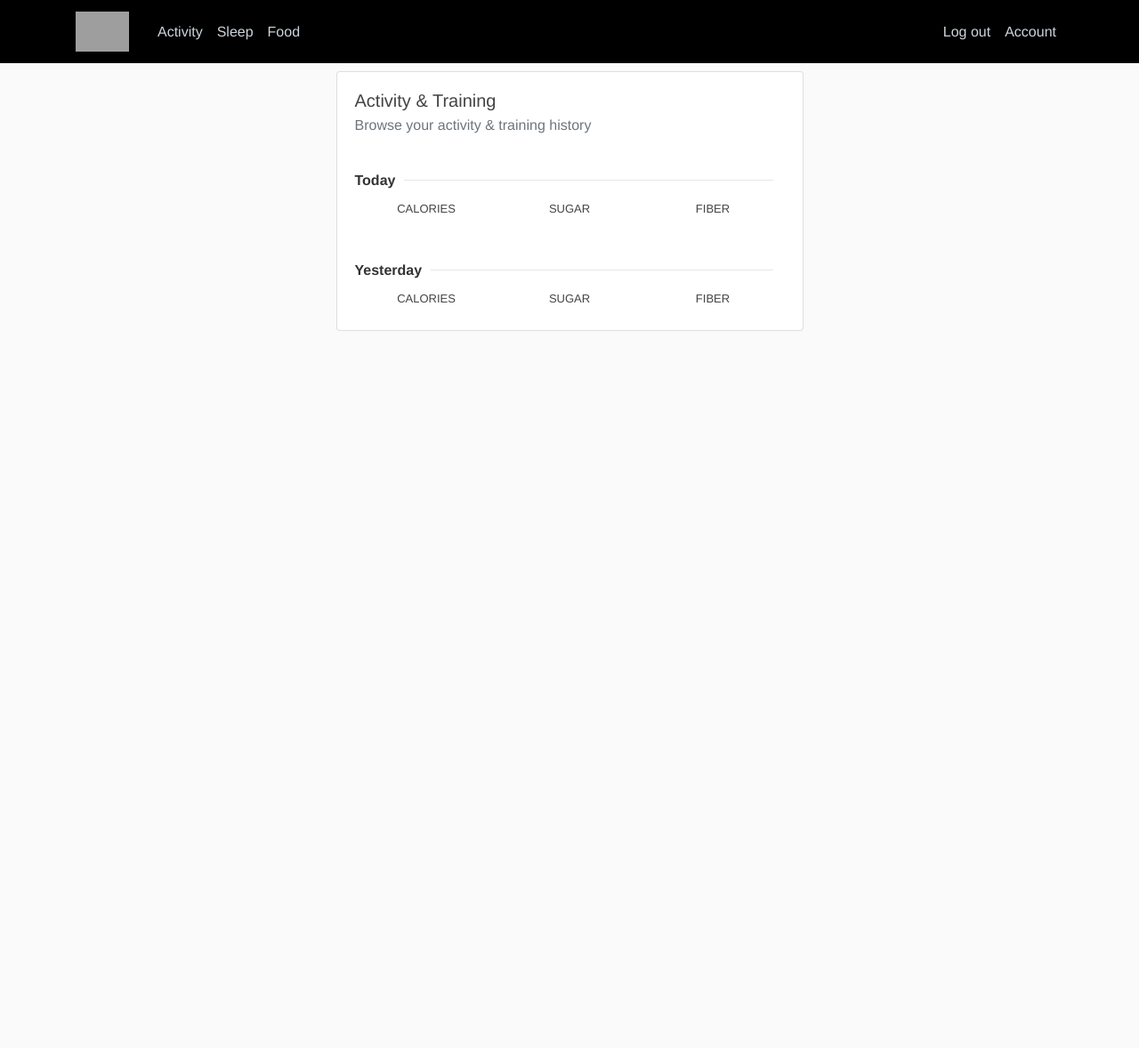
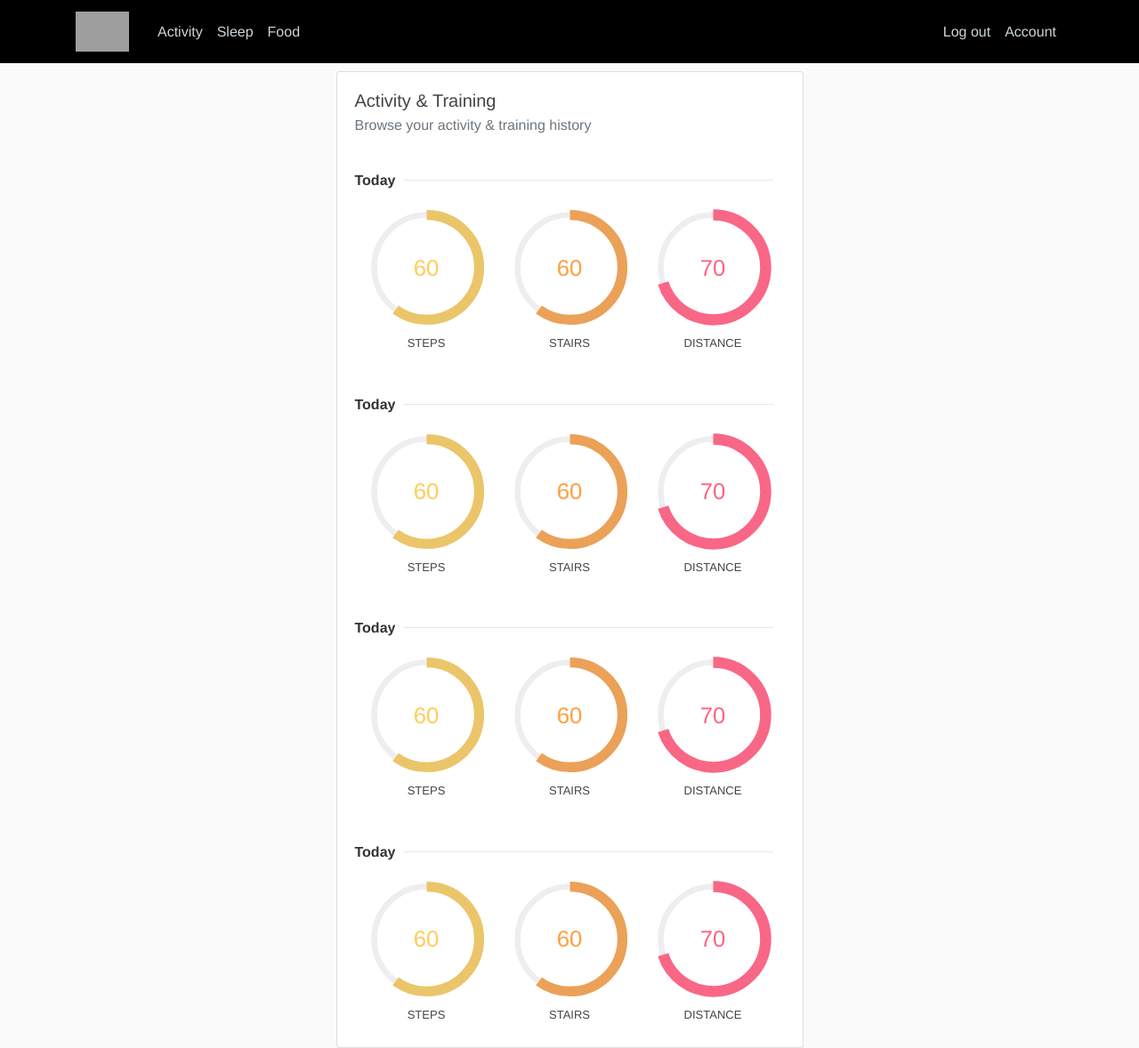
Before and after one commit to Netty2/racefox, a Flask app: page /activity in a window 1280 px wide. Shown: the whole page at 89% size. Before the commit the page ends 372 px from the top, so only its background shows below. Run offline with Flask 2, Linux system fonts and the light colour scheme; a user stored in the database is signed in; some libraries are stand-ins or nearby versions; grey boxes are pictures that could not be loaded.

Commit message:
Fixed dynamic actvity in day-view

```diff
--- a/app/routes.py
+++ b/app/routes.py
@@ -47,8 +47,38 @@ def load_sleep():
 
 @app.route("/activity")
 def load_activity():
+	mock_activity_data = [
+		{
+		"date": "2018-11-25",
+		"day_display_name": "Today",
+		"steps": 0.6,
+		"stairs": 0.7,
+		"distance": 0.8
+		},
+		{
+		"date": "2018-11-24",
+		"day_display_name": "Yesterday",
+		"steps": 0.6,
+		"stairs": 0.7,
+		"distance": 0.8
+		},
+		{
+		"date": "2018-11-23",
+		"day_display_name": "Friday",
+		"steps": 0.6,
+		"stairs": 0.7,
+		"distance": 0.8
+		},
+		{
+		"date": "2018-11-24",
+		"day_display_name": "Thursday",
+		"steps": 0.6,
+		"stairs": 0.7,
+		"distance": 0.8
+		}
+	]
 	if current_user.is_authenticated:
-		return render_template('activity.html', title = 'Activity & Training')
+		return render_template('activity.html', title = 'Activity & Training', user_data = mock_activity_data)
 	else:
 		return redirect(url_for('home'))
 
--- a/app/static/graphs.js
+++ b/app/static/graphs.js
@@ -1,42 +1,64 @@
 window.onload = function(){
   createFoodGraphs();
   createSleepGraphs();
+  createActivityGraphs();
 }
 
 function createSleepGraphs(){
   // sleep quality graphs
-  var carbGraphs = document.getElementsByClassName("sleep_quality_chart");
-  for (var i = 0; i < carbGraphs.length; i++){
-    var carbProgressGraph = createProgressGraph(carbGraphs[i], window.chartColors.yellow);
-    carbProgressGraph.animate(carbGraphs[i].getAttribute("data"));
+  var graphs = document.getElementsByClassName("sleep_quality_chart");
+  for (var i = 0; i < graphs.length; i++){
+    var graph = createProgressGraph(graphs[i], window.chartColors.yellow);
+    graph.animate(graphs[i].getAttribute("data"));
   }
   // slept hours graphs
-  var carbGraphs = document.getElementsByClassName("hours_slept_chart");
-  for (var i = 0; i < carbGraphs.length; i++){
-    var carbProgressGraph = createProgressGraph(carbGraphs[i], window.chartColors.orange);
-    carbProgressGraph.animate(carbGraphs[i].getAttribute("data"));
+  var graphs = document.getElementsByClassName("hours_slept_chart");
+  for (var i = 0; i < graphs.length; i++){
+    var graph = createProgressGraph(graphs[i], window.chartColors.orange);
+    graph.animate(graphs[i].getAttribute("data"));
   }
 
 }
 
 function createFoodGraphs(){
   // Carb graphs
-  var carbGraphs = document.getElementsByClassName("carb_chart");
-  for (var i = 0; i < carbGraphs.length; i++){
-    var carbProgressGraph = createProgressGraph(carbGraphs[i], window.chartColors.yellow);
-    carbProgressGraph.animate(carbGraphs[i].getAttribute("data"));
+  var graphs = document.getElementsByClassName("carb_chart");
+  for (var i = 0; i < graphs.length; i++){
+    var graph = createProgressGraph(graphs[i], window.chartColors.yellow);
+    graph.animate(graphs[i].getAttribute("data"));
   }
   // Fat graphs
-  var carbGraphs = document.getElementsByClassName("fat_chart");
-  for (var i = 0; i < carbGraphs.length; i++){
-    var carbProgressGraph = createProgressGraph(carbGraphs[i], window.chartColors.orange);
-    carbProgressGraph.animate(carbGraphs[i].getAttribute("data"));
+  var graphs = document.getElementsByClassName("fat_chart");
+  for (var i = 0; i < graphs.length; i++){
+    var graph = createProgressGraph(graphs[i], window.chartColors.orange);
+    graph.animate(graphs[i].getAttribute("data"));
   }
   // protein graphs
-  var carbGraphs = document.getElementsByClassName("protein_chart");
-  for (var i = 0; i < carbGraphs.length; i++){
-    var carbProgressGraph = createProgressGraph(carbGraphs[i], window.chartColors.red);
-    carbProgressGraph.animate(carbGraphs[i].getAttribute("data"));
+  var graphs = document.getElementsByClassName("protein_chart");
+  for (var i = 0; i < graphs.length; i++){
+    var graph = createProgressGraph(graphs[i], window.chartColors.red);
+    graph.animate(graphs[i].getAttribute("data"));
+  }
+}
+
+function createActivityGraphs(){
+  // step graphs
+  var graphs = document.getElementsByClassName("steps_chart");
+  for (var i = 0; i < graphs.length; i++){
+    var graph = createProgressGraph(graphs[i], window.chartColors.yellow);
+    graph.animate(graphs[i].getAttribute("data"));
+  }
+  // stairs graphs
+  var graphs = document.getElementsByClassName("stairs_chart");
+  for (var i = 0; i < graphs.length; i++){
+    var graph = createProgressGraph(graphs[i], window.chartColors.orange);
+    graph.animate(graphs[i].getAttribute("data"));
+  }
+  // distance graphs
+  var graphs = document.getElementsByClassName("distance_chart");
+  for (var i = 0; i < graphs.length; i++){
+    var graph = createProgressGraph(graphs[i], window.chartColors.red);
+    graph.animate(graphs[i].getAttribute("data"));
   }
 }
 
@@ -68,5 +90,5 @@ function createProgressGraph(reference, color){
   graph.text.style.fontFamily = '"Raleway", Helvetica, sans-serif';
   graph.text.style.fontSize = '1.6rem';
   graph.text.style.color =  color;
-  return graph
+  return graph;
 }
--- a/app/templates/activity.html
+++ b/app/templates/activity.html
@@ -8,51 +8,34 @@
 				<div class="card">
 					<div class="card-body">
 						<h5 class="card-title">Activity & Training</h5>
+						{% if user_data %}
 						<h6 class="card-subtitle mb-4 text-muted">Browse your activity & training history</h6>
 						<div class="days">
-
+							{% for day in user_data %}
 							<div class="single_day">
 								<div class="day_name"><p>Today</p></div>
 								<div class="container">
 									<div class="row">
 										<div class="chart-wrapper col">
-											<div id="nutrition_chart_day_1_1" class="chart_progress"></div>
-											<h2 class="chart_title">Calories</h2>
+											<div class="steps_chart chart_progress" data={{day.steps}}></div>
+											<h2 class="chart_title">Steps</h2>
 										</div>
 										<div class="chart-wrapper col">
-											<div id="nutrition_chart_day_1_2" class="chart_progress"></div>
-											<h2 class="chart_title">Sugar</h2>
+											<div class="chart_progress stairs_chart" data={{day.steps}}></div>
+											<h2 class="chart_title">Stairs</h2>
 										</div>
 										<div class="chart-wrapper col">
-											<div id="nutrition_chart_day_1_3" class="chart_progress"></div>
-											<h2 class="chart_title">Fiber</h2>
+											<div class="chart_progress distance_chart" data={{day.stairs}}></div>
+											<h2 class="chart_title">Distance</h2>
 										</div>
 									</div>
 								</div>
 							</div>
-
-							<div class="single_day">
-								<div class="day_name"><p>Yesterday</p></div>
-								<div class="container">
-									<div class="row">
-										<div class="chart-wrapper col">
-											<div id="nutrition_chart_day_2_1" class="chart_progress"></div>
-											<h2 class="chart_title">Calories</h2>
-										</div>
-										<div class="chart-wrapper col">
-											<div id="nutrition_chart_day_2_2" class="chart_progress"></div>
-											<h2 class="chart_title">Sugar</h2>
-										</div>
-										<div class="chart-wrapper col">
-											<div id="nutrition_chart_day_2_3" class="chart_progress"></div>
-											<h2 class="chart_title">Fiber</h2>
-										</div>
-									</div>
-								</div>
-
-							</div>
+							{% endfor %}
 						</div>
-
+						{% else %}
+						<h6 class="card-subtitle mb-4 text-muted">You don't have any recorded data yet.</h6>
+						{% endif %}
 					</div>
 				</div>
 			</div>
```
